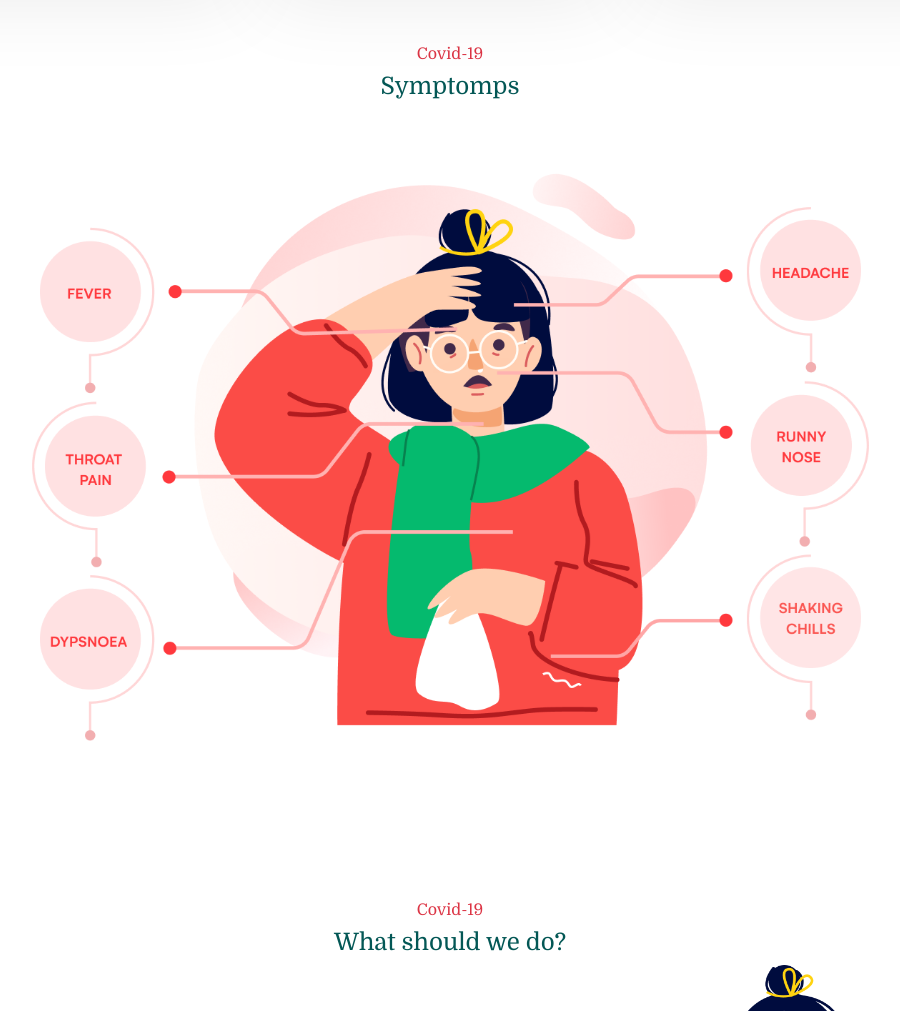
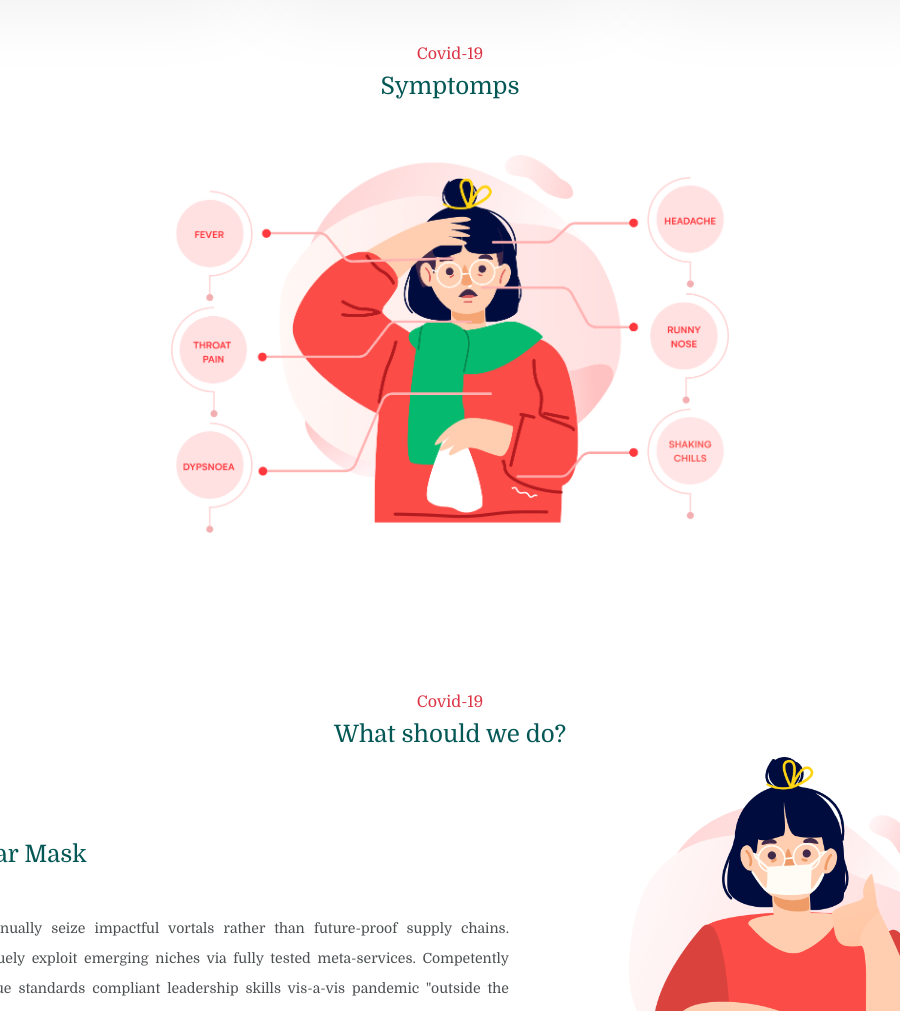
Before and after one commit to Md-Sakibul-Islam/covid-19, a plain HTML site: page index.html in a window 1280 px wide. Shown: the part 1789-2800 px from the top of the page, without its empty margins (190-1090 px from the left). Drawn offline with nearby package versions, Linux system fonts and the light colour scheme.

Commit message:
symptomps img isue solved

```diff
--- a/index.html
+++ b/index.html
@@ -262,7 +262,7 @@
       </div>
       <div class="row">
         <div class="col-lg-12 col-12 d-flex justify-content-center">
-          <img src="./images/sympotons.png" class="w-75 mt-2" alt="" />
+          <img src="./images/sympotons.png" class="w-50 mt-2" alt="" />
         </div>
       </div>
     </section>
```
